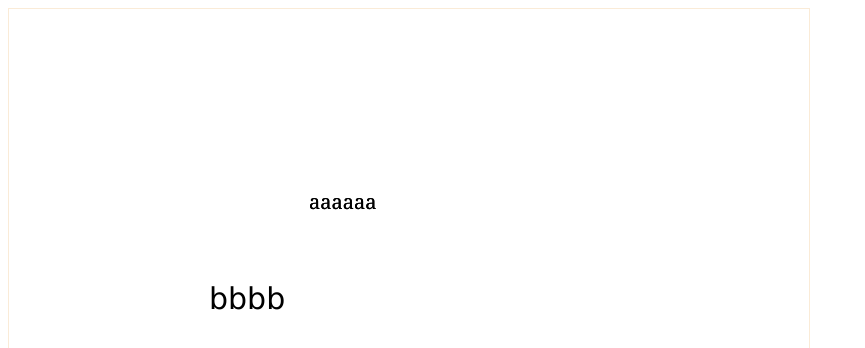
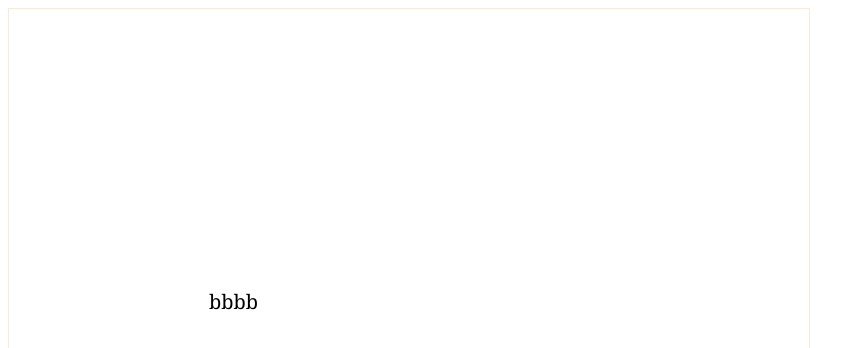
Before and after one commit to ygtzz/link, a plain HTML site: page index.html in a window 1280 px wide. Shown: the top 348 px of the page, without its empty margins (0-865 px from the left). Drawn offline with Linux system fonts and the light colour scheme.

Commit message:
add remove node method

```diff
--- a/index.html
+++ b/index.html
@@ -21,11 +21,15 @@
         node1.setLoc(300,200);
 
         let node2 = new Node('bbbb');
-        node2.font = '30px Verdana';
+        // node2.font = '30px Verdana';
         node2.setLoc(200,300);
 
         scene.add(node1);
         scene.add(node2);
+
+        setTimeout(() => {
+            scene.remove(node1);
+        },3000);
     </script>
 </body>
 </html>
--- a/index.js
+++ b/index.js
@@ -4,6 +4,8 @@
         if(typeof canvas == 'string') canvas = document.getElementById(canvas);
         this.cvs = canvas;
         this.ctx = canvas.getContext('2d');
+        this.width = canvas.getAttribute('width');
+        this.height = canvas.getAttribute('height');
     }
 }
 
@@ -14,17 +16,26 @@
         this.nodes = [];
     }
     add(node){
+        node._scene = this;
         this.nodes.push(node);
         this.draw();
     }
+    remove(node){
+        this.nodes = this.nodes.filter(item => item != node);
+        this.draw();
+    }
     draw(){
+        this.clean();
+
         let ctx = this.stage.ctx;
-
-
         this.nodes.forEach(item => {
             ctx.font = item.font;
             ctx.fillText(item.text ,item.x ,item.y); //设置文本内容
         })
+    }
+    clean(){
+        let ctx = this.stage.ctx;
+        ctx.clearRect(0,0,this.stage.width,this.stage.height);
     }
 }
 
```
